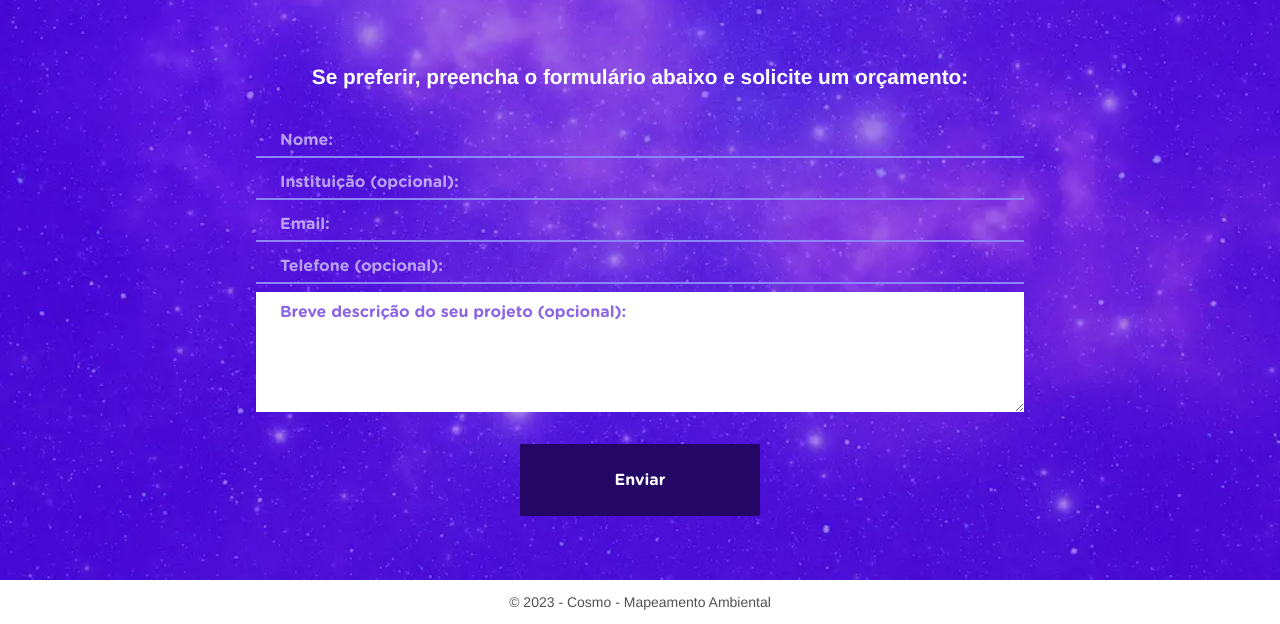
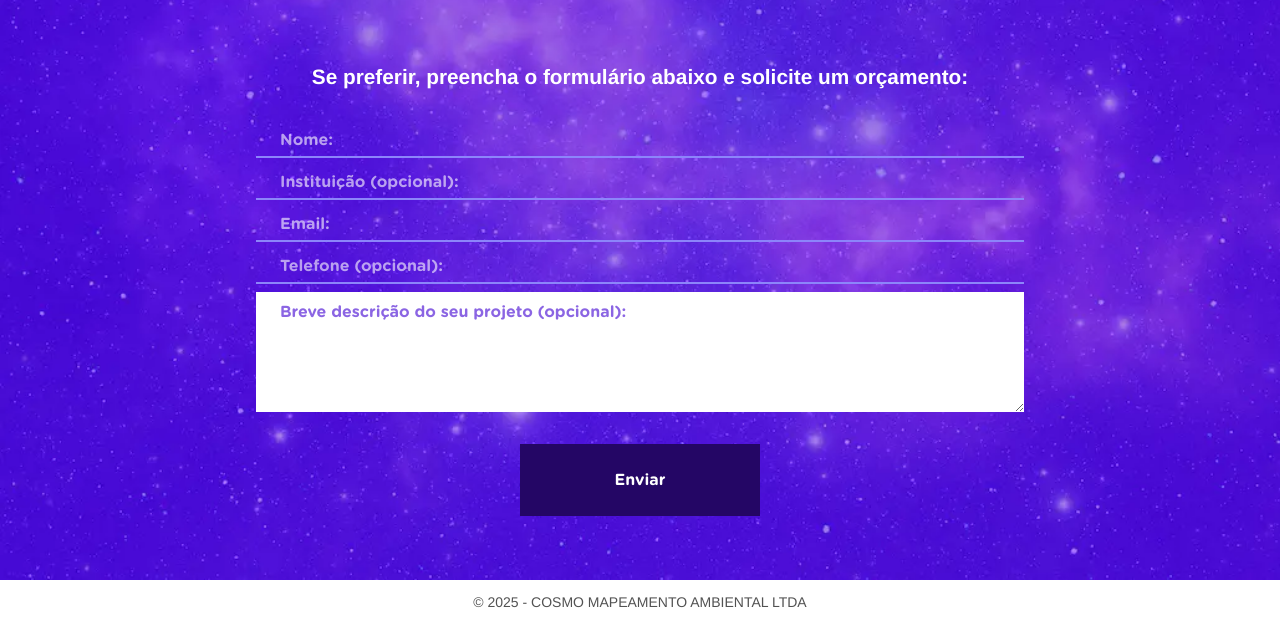
Before and after one commit to heitorlisboa/cosmo-mapeamento, an Astro site: page / in a window 1280 px wide. Shown: the part 5848-6472 px from the top of the page. Built offline with nearby package versions, Linux system fonts and the light colour scheme; Astro itself is replaced by a stand-in of ours.

Commit message:
refactor: update footer copyright

```diff
--- a/src/pages/index.astro
+++ b/src/pages/index.astro
@@ -77,6 +77,6 @@ const arrowIcon = '/img/modal-icons/arrow-right-icon.svg';
   <footer
     class="no-collapse bg-white text-center font-secondary text-sm text-neutral-600"
   >
-    <p>&copy; 2023 - Cosmo - Mapeamento Ambiental</p>
+    <p>&copy; 2025 - COSMO MAPEAMENTO AMBIENTAL LTDA</p>
   </footer>
 </Layout>
```
